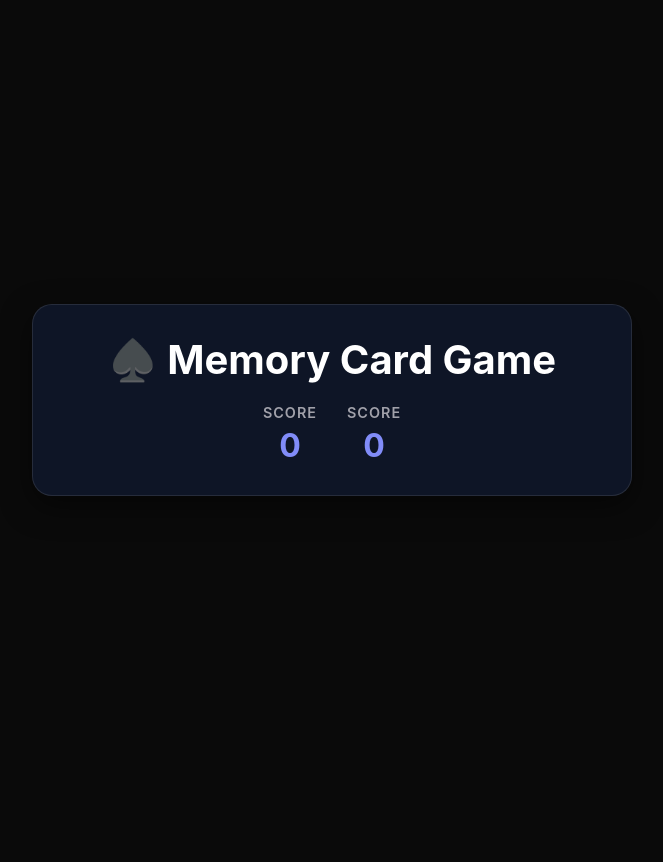
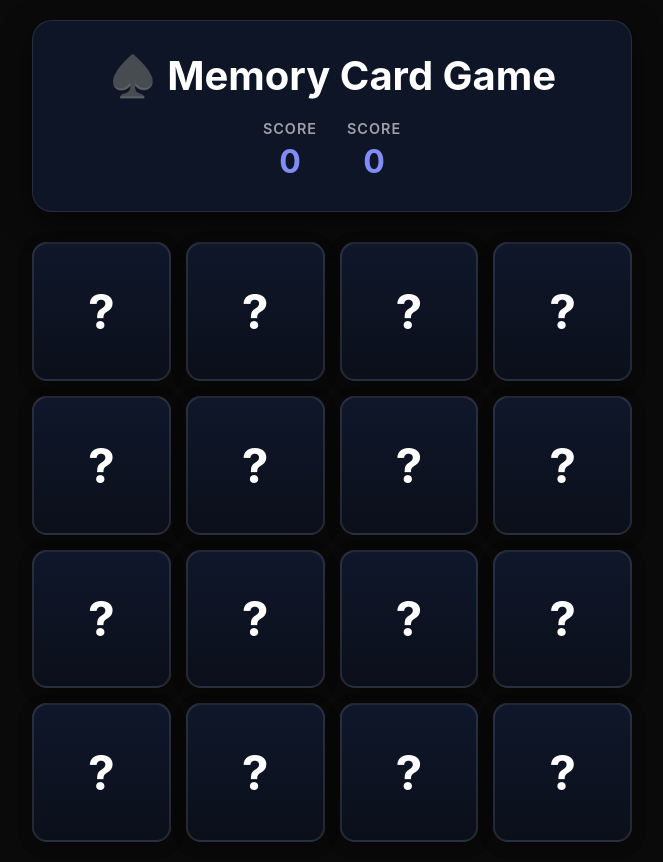
Before and after one commit to NelMatrix743/react-card-memory-game, a React (Vite) app: page / in a window 1280 px wide. Shown: the whole page, without its empty margins (308-971 px from the left). Before the commit the page ends 800 px from the top, so only its background shows below. Built offline with nearby package versions, Linux system fonts and the light colour scheme.

Commit message:
feat(ui): implement card component

```diff
--- a/src/App.jsx
+++ b/src/App.jsx
@@ -1,9 +1,23 @@
+import { useState } from "react";
+
 import GameHeader from "./components/GameHeader";
+import Card from "./components/Card";
+
+import gameCardItems from "./utils/gameCardItems";
+
 
 function App() {
   return (
     <div className="app">
-      <GameHeader score={0} moves={0}/>
+
+      {/* game header section */}
+      <GameHeader score={ 0 } moves={ 0 }/>
+
+      {/* card grid section */}
+      <div className="cards-grid">
+        { gameCardItems.map((cardItem) => <Card cardContent={cardItem}/> ) }
+      </div>
+
     </div>
   );
 }
```
